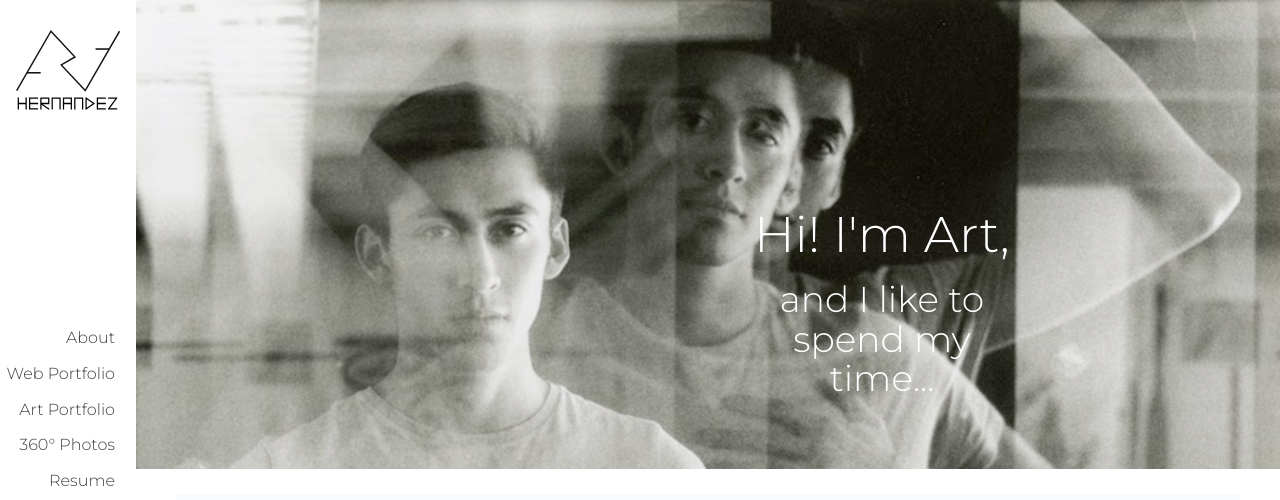
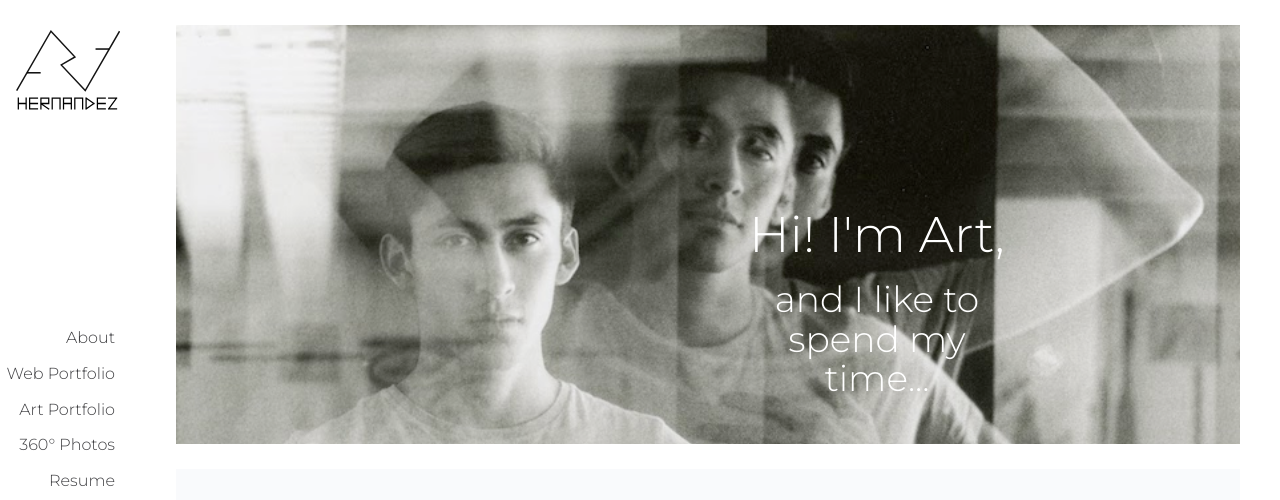
Before and after one commit to ahernandez16/Arturo-Hernandez-Jr, a plain HTML site: page index.html in a window 1280 px wide. Shown: the top 500 px of the page. Drawn offline with nearby package versions, Linux system fonts and the light colour scheme.

Commit message:
hero image margin

```diff
--- a/css/style.css
+++ b/css/style.css
@@ -202,7 +202,8 @@ hr {
 	background-repeat: no-repeat;
 	background-size: cover;
 	color: white;
-	padding: 50px;
+	padding: 25px;
+	margin: 25px;
 }
 
 .hero h2 {
```
